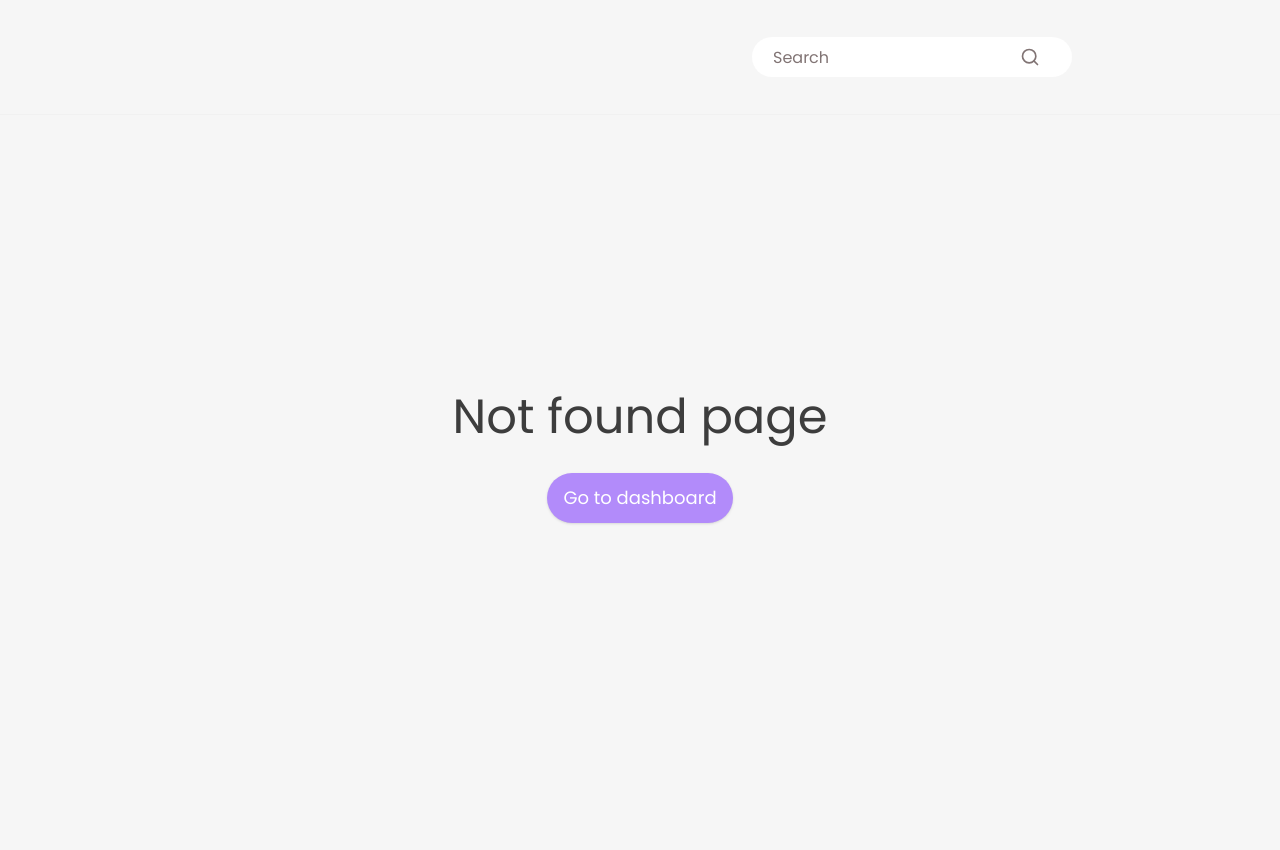
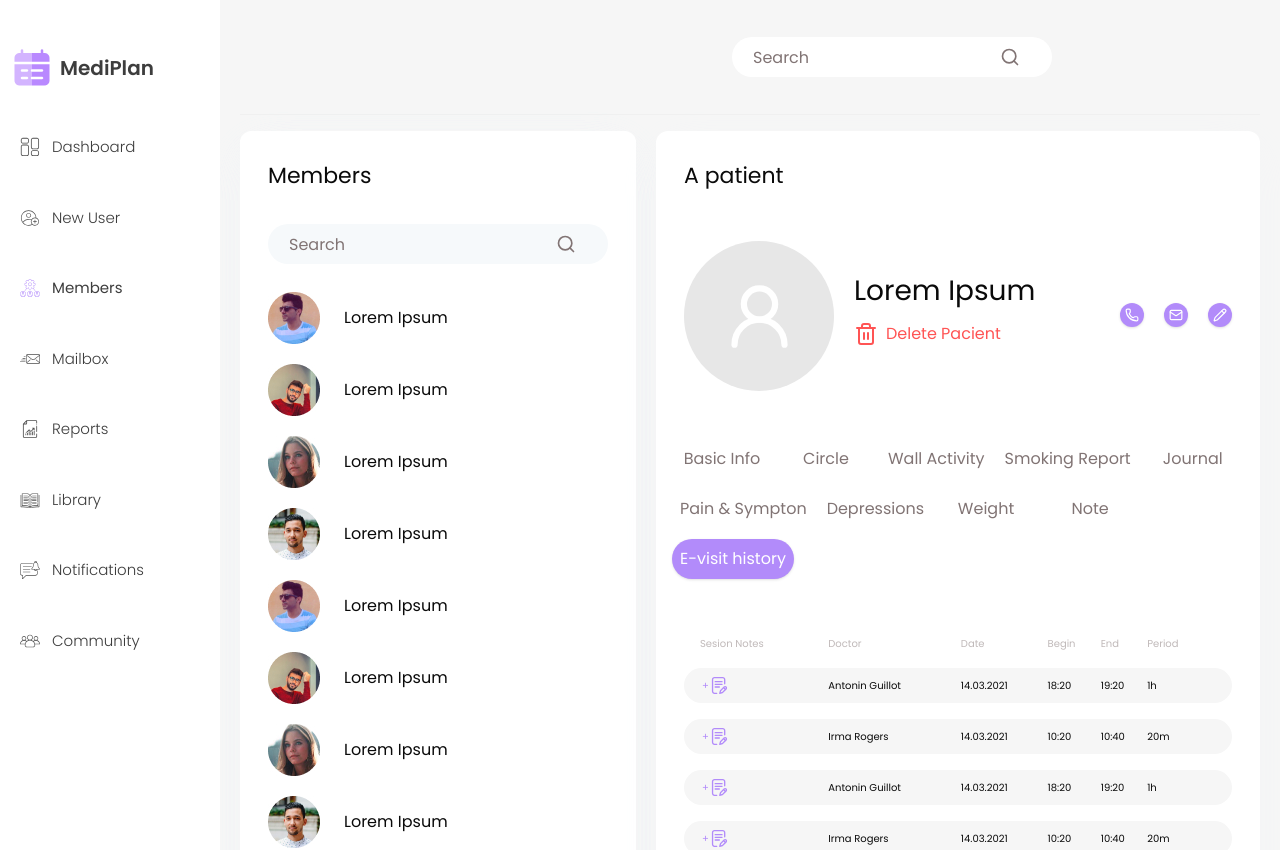
Before and after one commit to Vitalic96/mediplan, a Next.js app: page /dashboard/members in a window 1280 px wide. Before the commit this address had no page. Shown: the top 850 px of the page. Before the commit the page ends 801 px from the top, so only its background shows below. Built offline with nearby package versions, Linux system fonts and the light colour scheme.

Commit message:
added members page

```diff
--- /dev/null
+++ b/app/dashboard/members/page.tsx
@@ -0,0 +1,13 @@
+import { PatientWidget } from './_components/patient-widget'
+import { MembersWidget } from './_components/members-widget'
+
+const MembersPage = () => {
+  return (
+    <div className='grid grid-cols-10 gap-5 py-12'>
+      <MembersWidget className='col-span-12 max-h-[450px] flex-1 lg:col-span-4 lg:max-h-[850px]' />
+      <PatientWidget className='col-span-12 lg:col-span-6' />
+    </div>
+  )
+}
+
+export default MembersPage
```
